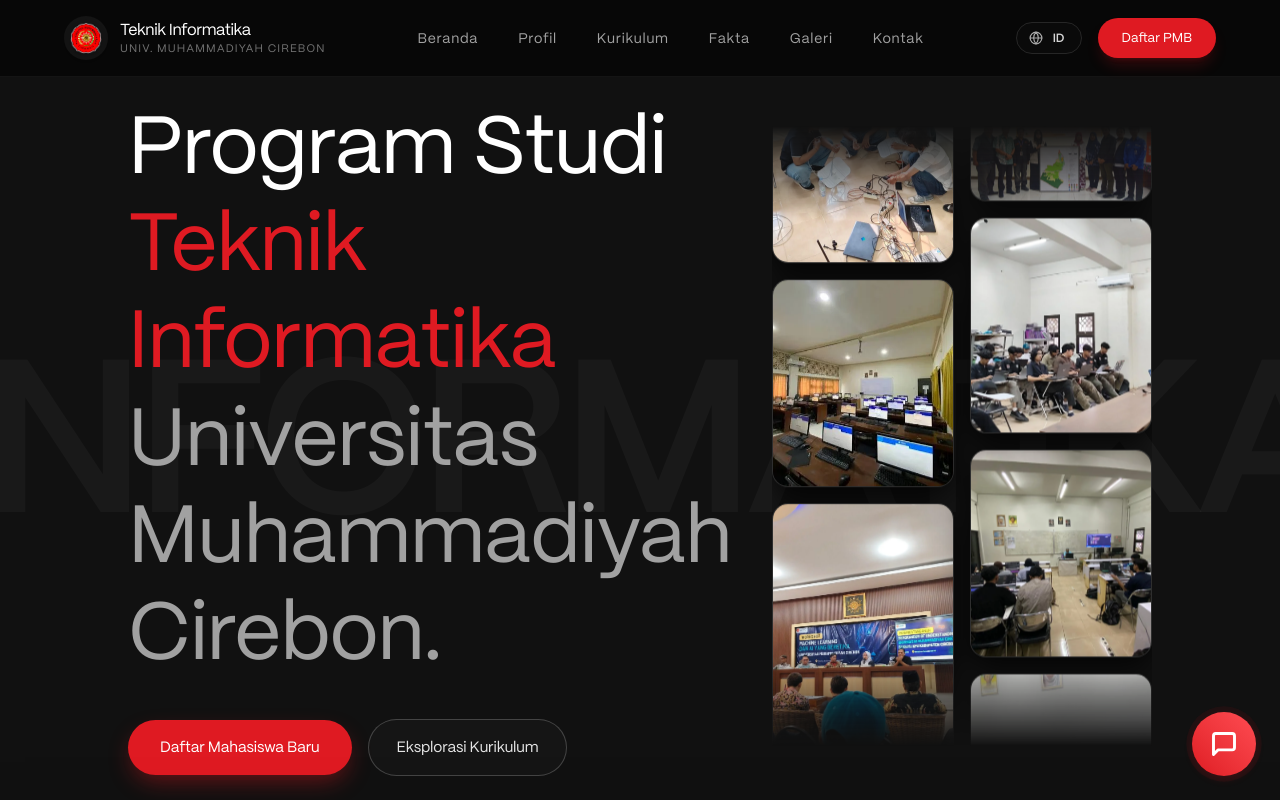
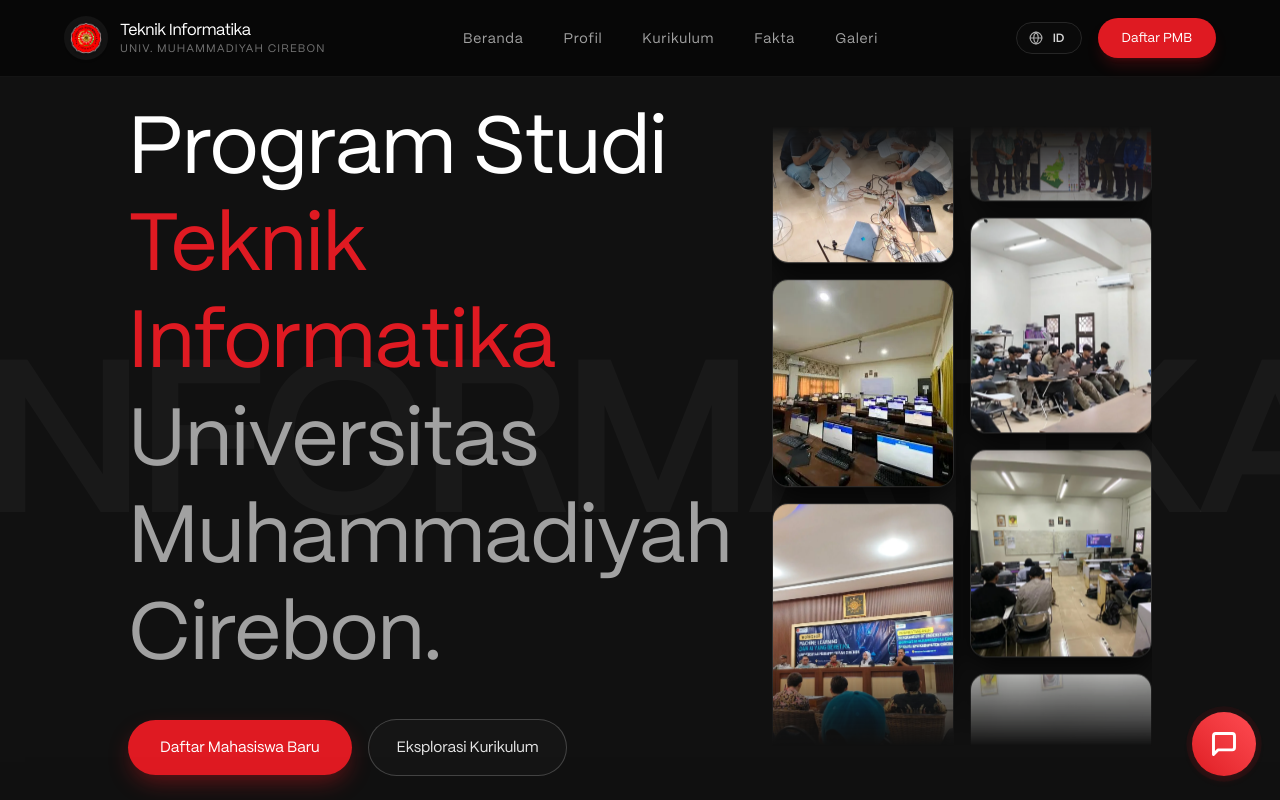
Before and after one commit to HersyaDev11/H2-FKOM-UNIKU-HIMASANTIKA, a Next.js app: page / in a window 1280 px wide. Shown: the top 800 px of the page. Built offline with nearby package versions, Linux system fonts and the light colour scheme.

Commit message:
Navbar.tsx

```diff
--- a/src/app/components/Navbar/Navbar.tsx
+++ b/src/app/components/Navbar/Navbar.tsx
@@ -52,9 +52,8 @@
           { id: 'home', idLabel: 'Beranda', enLabel: 'Home', href: '#' },
           { id: 'profile', idLabel: 'Profil', enLabel: 'Profile', href: '#profil' },
           { id: 'curriculum', idLabel: 'Kurikulum', enLabel: 'Academics', href: '#kurikulum' },
-          { id: 'facts', idLabel: 'Fakta', enLabel: 'Facts', href: '#tahukah-kamu' },
+          { id: 'facts', idLabel: 'Fakta', enLabel: 'Facts', href: '#Fakta' },
           { id: 'gallery', idLabel: 'Galeri', enLabel: 'Gallery', href: '#gallery' },
-          { id: 'contact', idLabel: 'Kontak', enLabel: 'Contact', href: '#kontak' },
         ].map((item) => (
           <Link key={item.id} href={item.href} className="group relative py-1 text-[13.5px] xl:text-[14px] text-neutral-400 hover:text-white transition-colors font-medium tracking-wider">
             {lang === 'ID' ? item.idLabel : item.enLabel}
```
